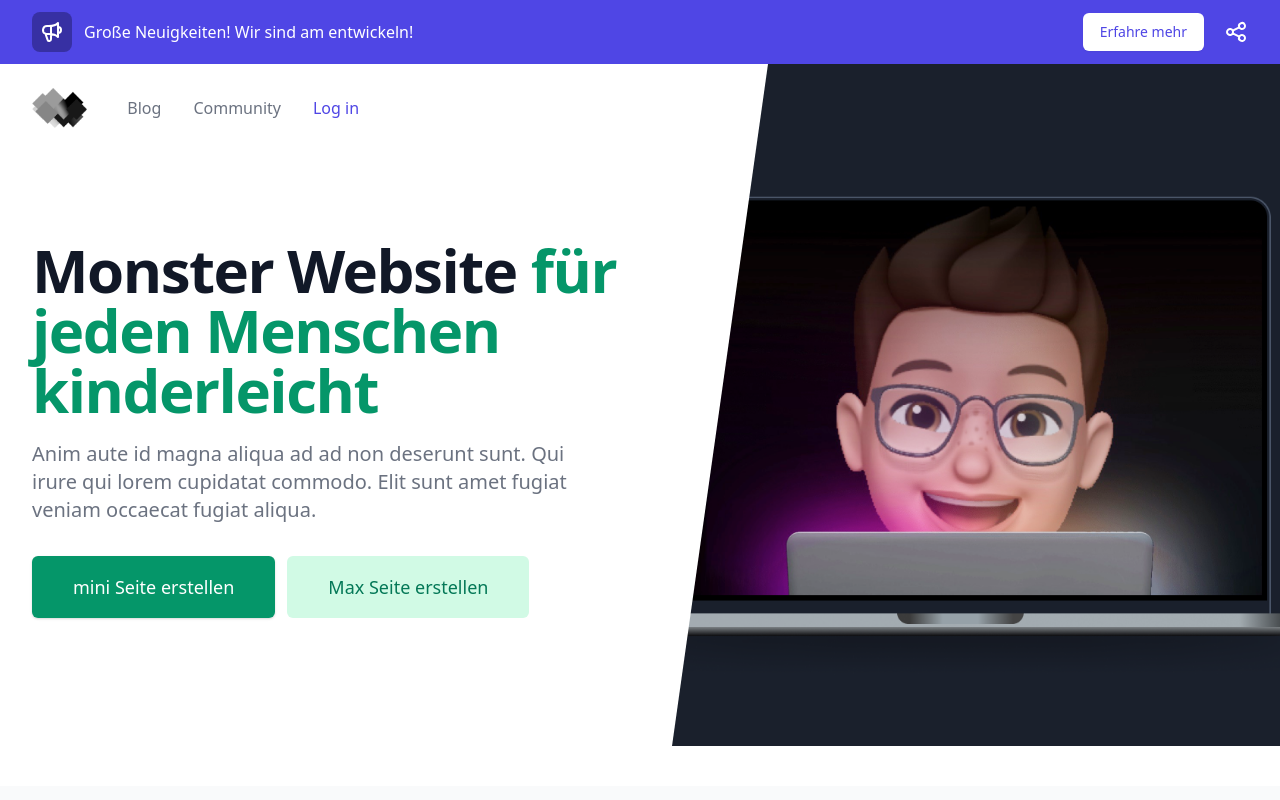
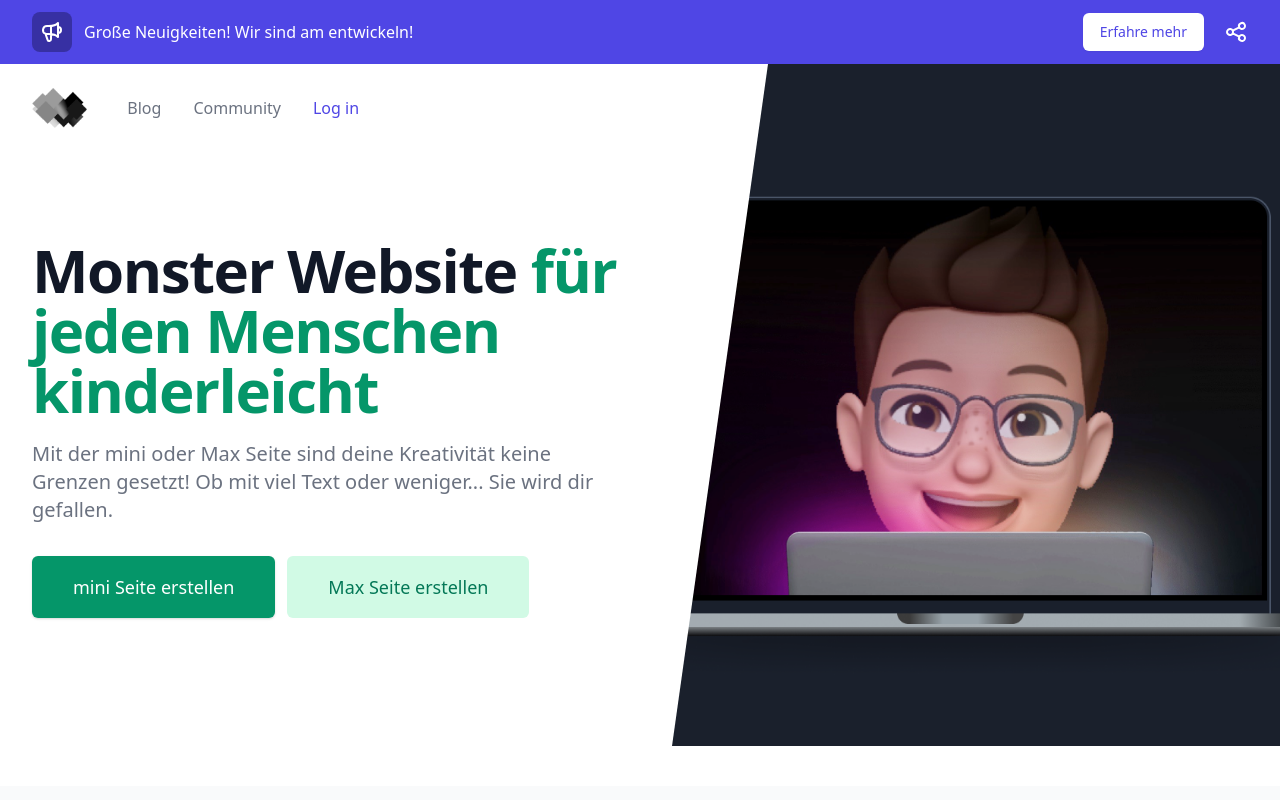
Before and after one commit to marvinhuelsmann/yourweb, a Vue app: page / in a window 1280 px wide. Shown: the top 800 px of the page. Built offline with nearby package versions, Linux system fonts and the light colour scheme; a web font is replaced by a local one.

Commit message:
fixing some text bugs

```diff
--- a/src/views/Home.vue
+++ b/src/views/Home.vue
@@ -104,8 +104,7 @@
               <span class="block text-green-600 xl:inline">für jeden Menschen kinderleicht</span>
             </h1>
             <p class="mt-3 text-base text-gray-500 sm:mt-5 sm:text-lg sm:max-w-xl sm:mx-auto md:mt-5 md:text-xl lg:mx-0">
-              Anim aute id magna aliqua ad ad non deserunt sunt. Qui irure qui lorem cupidatat commodo. Elit sunt amet
-              fugiat veniam occaecat fugiat aliqua.
+              Mit der mini oder Max Seite sind deine Kreativität keine Grenzen gesetzt! Ob mit viel Text oder weniger... Sie wird dir gefallen.
             </p>
 
 
```
